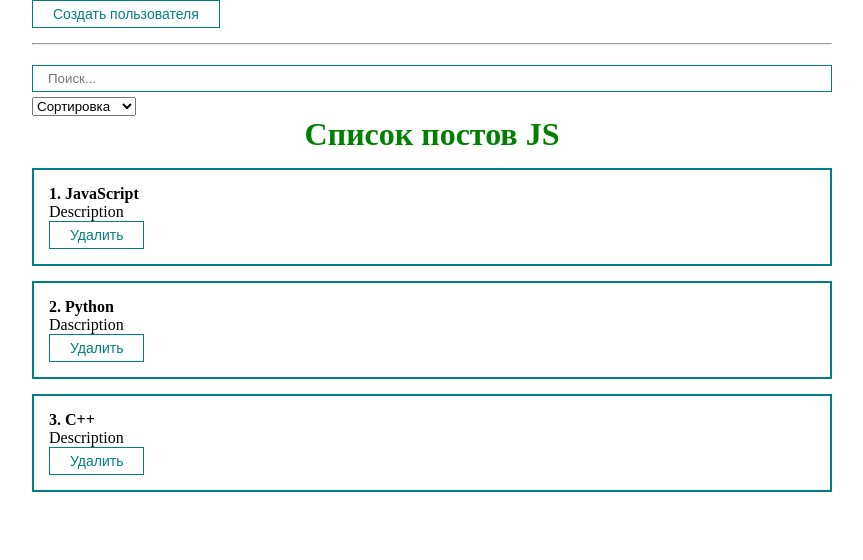
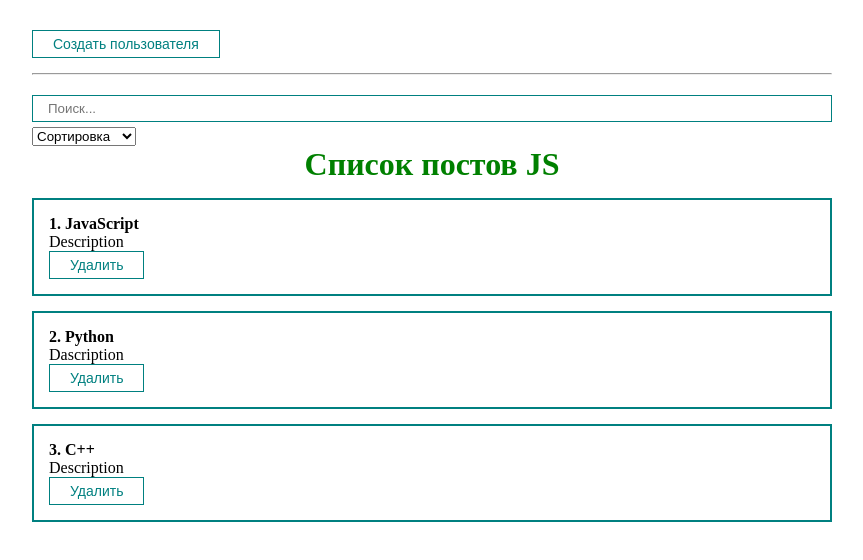
Before and after one commit to SadSunset/react-learning, a React (Create React App) app: page / in a window 1280 px wide. Shown: the top 560 px of the page, without its empty margins (208-1071 px from the left). Built offline with nearby package versions, Linux system fonts and the light colour scheme.

Commit message:
Create option of closing modal window when click on the dark space

```diff
--- a/src/App.js
+++ b/src/App.js
@@ -40,7 +40,7 @@ function App() {
 
   return (
     <div className="App">
-      <MyButton onClick={() => setModal(true)}>Создать пользователя</MyButton>
+      <MyButton style={{marginTop: "30px"}} onClick={() => setModal(true)}>Создать пользователя</MyButton>
       <MyModal visible={modal} setVisible={setModal}>
         <PostForm create={createPost} />
       </MyModal>
--- a/src/components/UI/MyModal/MyModal.jsx
+++ b/src/components/UI/MyModal/MyModal.jsx
@@ -8,8 +8,8 @@ export const MyModal = ({children, visible, setVisible}) => {
         rootClasses.push(styles.active)
 
     return (
-        <div className={rootClasses.join(' ')}>
-            <div className={styles.myModalContent}>
+        <div className={rootClasses.join(' ')} onClick={() => setVisible(false)}>
+            <div className={styles.myModalContent} onClick={e => e.stopPropagation()}>
                 {children}
             </div>
         </div>
```
